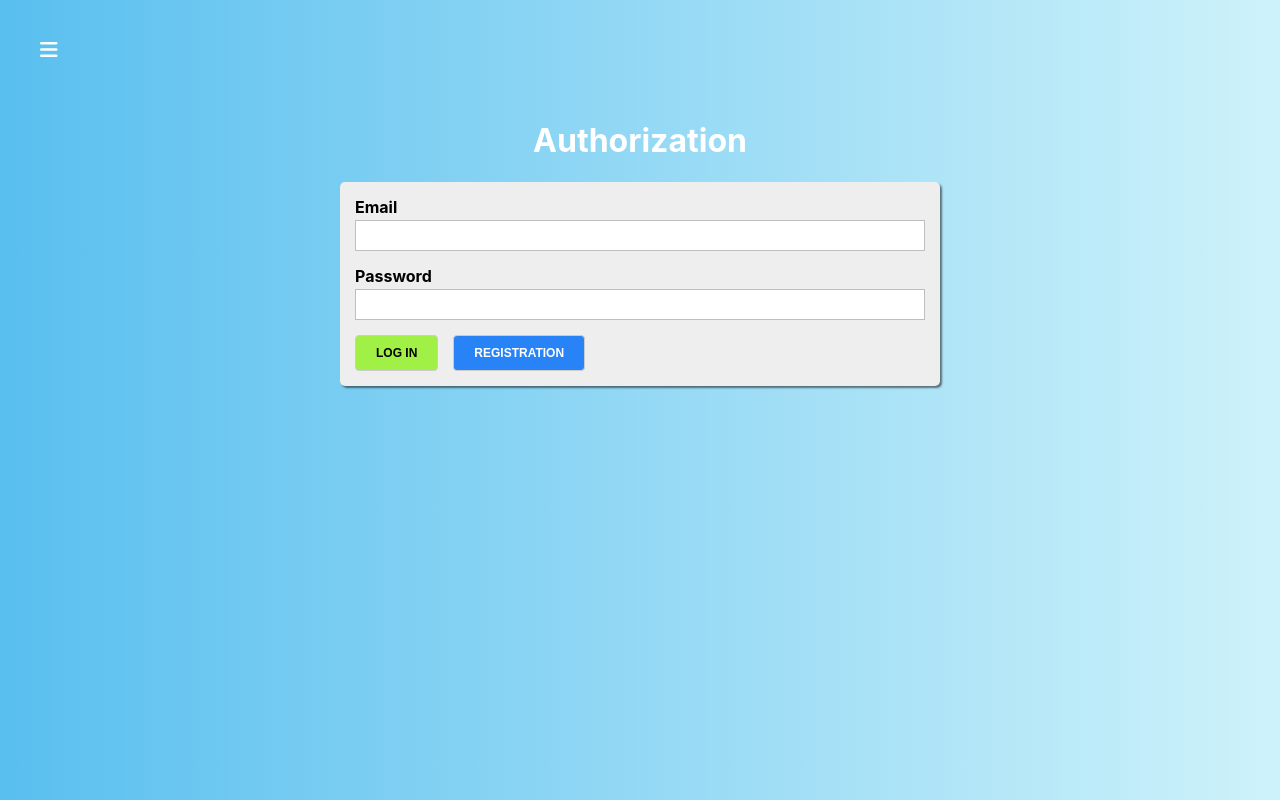
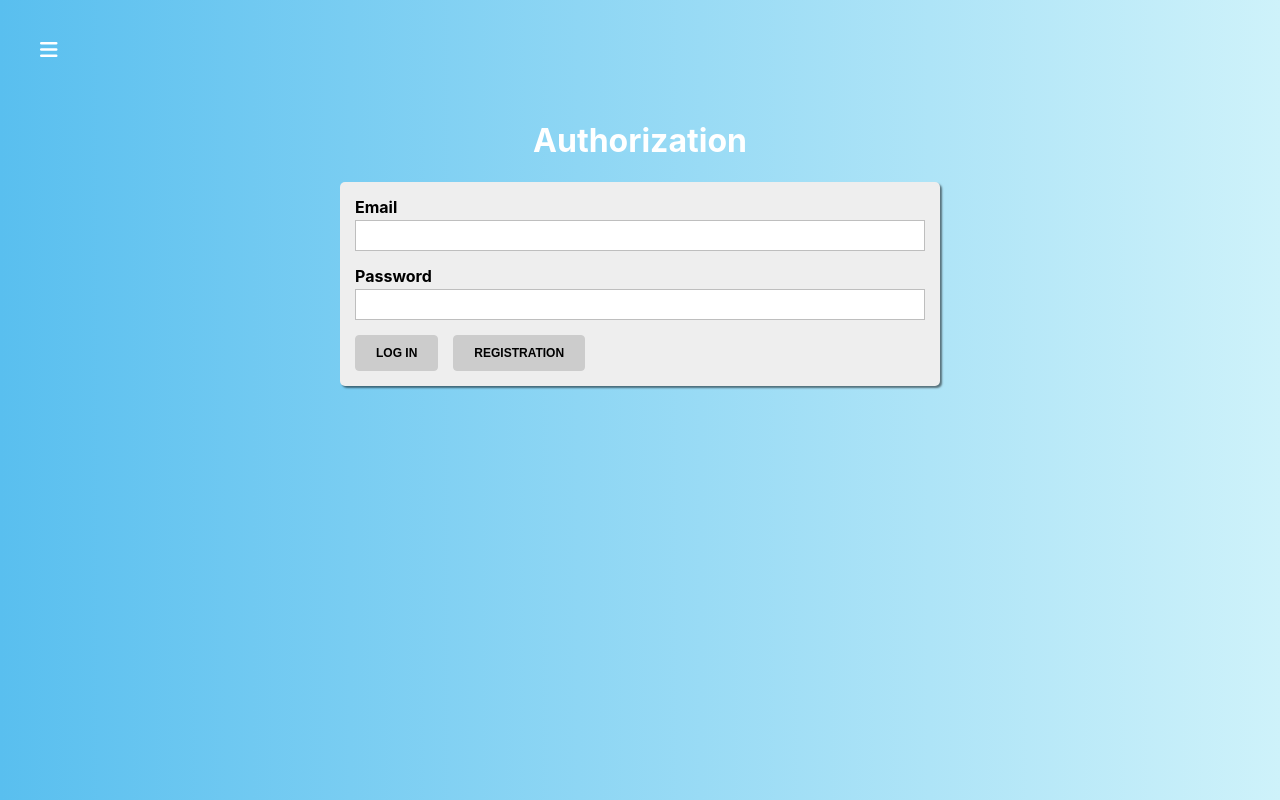
Before and after one commit to Rainspistols/React-quiz, a React app: page /auth in a window 1280 px wide. Built offline with nearby package versions, Linux system fonts and the light colour scheme.

Commit message:
added form validation

```diff
--- a/src/containers/Auth/Auth.js
+++ b/src/containers/Auth/Auth.js
@@ -6,6 +6,7 @@
 
 class Auth extends Component {
   state = {
+    isFormValid: false,
     formControls: {
       email: {
         value: '',
@@ -71,8 +72,15 @@
 
     formControls[controlName] = control;
 
+    let isFormValid = true;
+
+    Object.keys(formControls).forEach(name => {
+      isFormValid = formControls[name].valid && isFormValid;
+    });
+
     this.setState({
-      formControls
+      formControls,
+      isFormValid
     });
   };
 
@@ -104,10 +112,18 @@
           <form className={classes.AuthForm} onSubmit={this.submitHandler}>
             {this.renderInputs()}
 
-            <Button type='success' onClick={this.loginHandler}>
+            <Button
+              type='success'
+              onClick={this.loginHandler}
+              disabled={!this.state.isFormValid}
+            >
               Log in
             </Button>
-            <Button type='primary' onClick={this.registerHandler}>
+            <Button
+              type='primary'
+              onClick={this.registerHandler}
+              disabled={!this.state.isFormValid}
+            >
               Registration
             </Button>
           </form>
```
